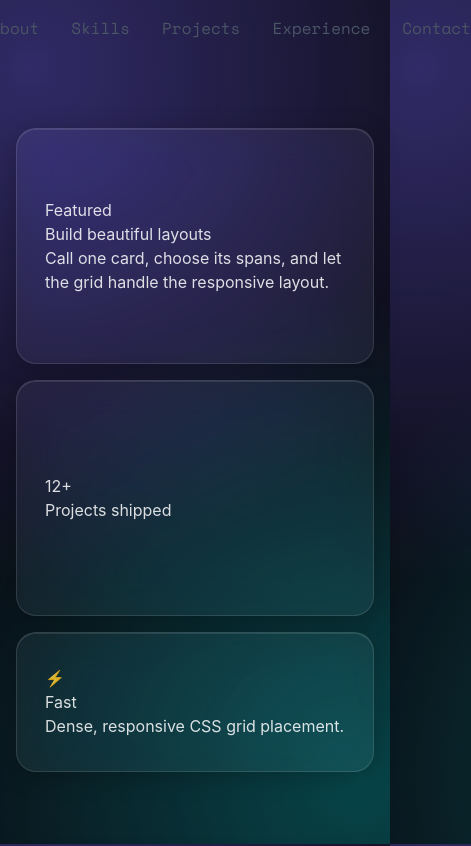
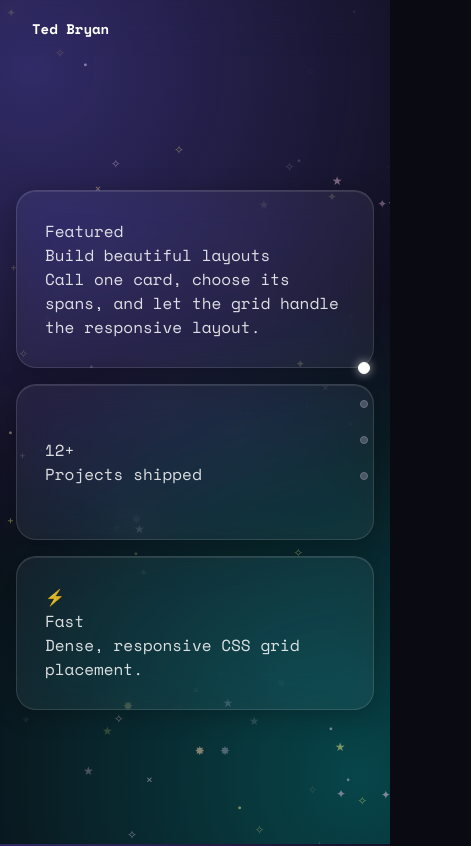
Before and after one commit to Mckenjay/portfolio, a Vue app: page / in a window 390 px wide. Shown: the top 846 px of the page, 471 px wide, since content can reach past the window. Built offline with nearby package versions, Linux system fonts and the light colour scheme.

Commit message:
Enhance portfolio layout and navigation

```diff
--- a/src/assets/styles/style.css
+++ b/src/assets/styles/style.css
@@ -11,7 +11,7 @@
 
 body {
     margin: 0;
-    min-width: 320px;
+    /*min-width: 320px;*/
     color: rgba(255, 255, 255, 0.85);
     background:
         radial-gradient(circle at 8% 8%, rgba(108, 92, 231, 0.4), transparent 32rem),
@@ -21,14 +21,10 @@ body {
 }
 
 @layer components {
-    .nav-links a {
-        @apply text-gray-600 no-underline hover:text-gray-500;
+    .portfolio-section {
+        @apply min-h-[calc(100vh-56px)] scroll-mt-20 flex items-center justify-center overflow-hidden p-8;
+        box-sizing: border-box;
     }
-}
-
-section {
-    @apply min-h-[calc(100vh-56px)] scroll-mt-14 flex items-center justify-center p-8;
-    box-sizing: border-box;
 }
 
 @media (max-width: 520px) { section { padding: 1rem; } }
--- a/src/components/Background.vue
+++ b/src/components/Background.vue
@@ -1,4 +1,4 @@
-<script setup>
+<script setup lang="ts">
 import { ref, onMounted } from 'vue';
 
 const props = defineProps({
@@ -14,9 +14,10 @@ const starColors = [
     'text-pink-200',
     'text-purple-200'
 ];
+
 const starShapes = ['•', '✦', '✧', '+', '×', '★', '✸'];
 
-const stars = ref([]);
+const stars = ref<{ id: number; color: string; shape: string; left: string; top: string; duration: number }[]>([]);
 
 const generateStars = () => {
     stars.value = Array.from({ length: props.starCount }, (_, index) => ({
@@ -35,9 +36,18 @@ onMounted(() => {
 </script>
 
 <template>
-    <div class="absolute inset-0 overflow-hidden opacity-50 pointer-events-none">
-        <div v-for="star in stars" :key="star.id" class="absolute text-xs md:text-sm" :class="star.color"
-            :style="{ left: star.left, top: star.top, animation: `twinkle ${star.duration}s infinite` }">
+    <div class="fixed inset-0 z-0 overflow-hidden opacity-50 pointer-events-none">
+        <div
+            v-for="star in stars"
+            :key="star.id"
+            class="absolute text-xs md:text-sm"
+            :class="star.color"
+            :style="{
+                left: star.left,
+                top: star.top,
+                animation: `twinkle ${star.duration}s infinite`
+            }"
+        >
             {{ star.shape }}
         </div>
     </div>
@@ -45,9 +55,7 @@ onMounted(() => {
 
 <style>
 @keyframes twinkle {
-
-    0%,
-    100% {
+    0%, 100% {
         opacity: 0;
     }
 
--- a/src/components/BentoCard.vue
+++ b/src/components/BentoCard.vue
@@ -25,7 +25,7 @@ const cardStyle = computed(() => ({
 <template><component :is="as" class="bento-card" :style="cardStyle"><slot /></component></template>
 
 <style scoped>
-.bento-card { position: relative; display: flex; flex-direction: column; justify-content: center; min-width: 0; padding: 1.75rem; overflow: hidden; border: 1px solid rgba(255,255,255,.12); border-radius: 1.25rem; background: rgba(255,255,255,.06); box-shadow: inset 0 1px 0 rgba(255,255,255,.1), 0 4px 24px rgba(0,0,0,.25); color: rgba(255,255,255,.85); font-family: Inter, 'Segoe UI', system-ui, sans-serif; backdrop-filter: blur(18px) saturate(1.4); -webkit-backdrop-filter: blur(18px) saturate(1.4); grid-column: span var(--bento-card-columns); grid-row: span var(--bento-card-rows); transition: transform .35s cubic-bezier(.22,1,.36,1), box-shadow .35s cubic-bezier(.22,1,.36,1), border-color .35s ease; }
+.bento-card { position: relative; display: flex; flex-direction: column; justify-content: center; min-width: 0; padding: 1.75rem; overflow: hidden; border: 1px solid rgba(255,255,255,.12); border-radius: 1.25rem; background: rgba(255,255,255,.06); box-shadow: inset 0 1px 0 rgba(255,255,255,.1), 0 4px 24px rgba(0,0,0,.25); color: rgba(255,255,255,.85); font-family: 'Space Mono', Inter, 'Segoe UI', system-ui, sans-serif; backdrop-filter: blur(18px) saturate(1.4); -webkit-backdrop-filter: blur(18px) saturate(1.4); grid-column: span var(--bento-card-columns); grid-row: span var(--bento-card-rows); transition: transform .35s cubic-bezier(.22,1,.36,1), box-shadow .35s cubic-bezier(.22,1,.36,1), border-color .35s ease; }
 .bento-card::after { content: ''; position: absolute; inset: 0; border-radius: inherit; pointer-events: none; opacity: 0; background: linear-gradient(135deg, rgba(255,255,255,.08), transparent 50%); transition: opacity .35s ease; }
 .bento-card:hover { transform: translateY(-4px) scale(1.015); border-color: rgba(255,255,255,.22); box-shadow: inset 0 1px 0 rgba(255,255,255,.15), 0 12px 40px rgba(0,0,0,.35); }.bento-card:hover::after { opacity: 1; }
 @media (max-width: 900px) { .bento-card { grid-column: span var(--bento-card-columns-tablet); grid-row: span var(--bento-card-rows-tablet); } }
--- a/src/components/BentoGrid.vue
+++ b/src/components/BentoGrid.vue
@@ -15,7 +15,7 @@ const props = withDefaults(defineProps<{
 const gridStyle = computed(() => ({
   '--bento-columns': String(props.columns),
   '--bento-tablet-columns': String(Math.min(props.tabletColumns, props.columns)),
-  '--bento-row-height': `${props.rowHeight}px`,
+  '--bento-row-height': `clamp(70px, 8vh, ${props.rowHeight}px)`,
   '--bento-gap': props.gap,
   '--bento-max-width': props.maxWidth,
 }))
--- a/src/components/NavBar.vue
+++ b/src/components/NavBar.vue
@@ -1,13 +1,92 @@
+<script setup lang="ts">
+import { ref, onMounted, onUnmounted } from 'vue';
+
+const isMenuOpen = ref(false);
+const activeSection = ref('home');
+
+const navItems = [
+  { name: 'Home', id: 'home' },
+  { name: 'About', id: 'about' },
+  { name: 'Projects', id: 'projects' },
+  { name: 'Contact', id: 'contact'},
+];
+
+const scrollToSection = (id: string) => {
+  const section = document.getElementById(id);
+
+  if (section) {
+    section.scrollIntoView({
+      behavior: 'smooth',
+      block: 'start',
+    })
+  }
+
+  activeSection.value = id;
+  isMenuOpen.value = false;
+}
+
+const updateActiveSection = () => {
+  const navBarHeight = 56;
+  const scrollPosition = window.scrollY + navBarHeight + 100;
+
+  for (const item of navItems) {
+    const section = document.getElementById(item.id);
+
+    if (!section) continue;
+
+    const sectionTop = section.offsetTop;
+    const sectionBottom = sectionTop + section.offsetHeight;
+
+    if (scrollPosition >= sectionTop && scrollPosition < sectionBottom) {
+      activeSection.value = item.id;
+      break;
+    }
+  }
+}
+
+onMounted(() => {
+  window.addEventListener('scroll', updateActiveSection);
+  updateActiveSection();
+})
+
+onUnmounted(() => { window.removeEventListener('scroll', updateActiveSection) })
+
+</script>
 <template>
-    <nav class="sticky top-0 z-50 w-full h-14 p-4">
-        <div class="nav-links flex justify-center gap-8">
-            <a href="#home">Home</a>
-            <a href="#bento-demo">About</a>
-            <a href="#skills">Skills</a>
-            <a href="#projects">Projects</a>
-            <a href="#experience">Experience</a>
-            <a href="#contact">Contact</a>
+    <nav class="sticky top-0 z-50 w-full h-14 p-4 backdrop-blur-md">
+        <div class="md:flex gap-8 justify-center mx-auto h-14 max-w-7xl items-center px-4 md:px-8">
+            <a href="#home" class="text-sm font-bold text-white no-underline" @click.prevent="scrollToSection('home')" > Ted Bryan </a>
+
+            <div class="nav-links hidden gap-md-8 items-center md:flex">
+                <a
+                    v-for="item in navItems"
+                    :key="item.id"
+                    :href="`#${item.id}`"
+                    class="relative rounded-lg px-3 py-2 text-sm no-underline transition-all duration-200"
+                    :class="activeSection === item.id ? 'text-gray-400' : 'text-gray-600 hover:text-gray-400'"
+                    @click.prevent="scrollToSection(item.id)"
+                >
+                    {{ item.name }}
+                </a>
+            </div>
         </div>
     </nav>
+    <div class="fixed right-4 top-1/2 z-50 flex -translate-y-1/2 flex-col items-end gap-4 md:hidden" aria-label="Section navigation" >
+        <a
+            v-for="item in navItems"
+            :key="item.id"
+            :href="`#${item.id}`"
+            class="group relative flex h-5 w-5 items-center justify-center"
+            :aria-label="`Go to ${item.name}`"
+            :aria-current=" activeSection === item.id ? 'page' : undefined "
+            @click.prevent="scrollToSection(item.id)"
+        >
+            <span class="pointer-events-none absolute right-7 whitespace-nowrap rounded-md border border-white/10 bg-[#0a0a12]/90 px-3 py-1.5 text-xs text-white opacity-0 shadow-lg backdrop-blur-md transition-all duration-200 group-hover:translate-x-0 group-hover:opacity-100 group-focus-visible:translate-x-0 group-focus-visible:opacity-100 translate-x-2" >
+                {{ item.name }} </span> <!-- Dot -->
+            <span class="block rounded-full border transition-all duration-300"
+                :class=" activeSection === item.id ? 'h-3 w-3 border-white bg-white shadow-[0_0_10px_rgba(255,255,255,0.7)]' : 'h-2 w-2 border-gray-500 bg-gray-500/60 group-hover:h-3 group-hover:w-3 group-hover:border-white group-hover:bg-white' " >
+            </span>
+        </a>
+    </div>
 </template>
 <style scoped></style>
--- a/src/components/sections/BentoSection.vue
+++ b/src/components/sections/AboutSection.vue
@@ -4,7 +4,7 @@ import BentoGrid from '@/components/BentoGrid.vue'
 </script>
 
 <template>
-  <section id="bento-demo" class="portfolio-section bento-demo">
+  <section id="about" class="portfolio-section bento-demo">
     <BentoGrid>
         <BentoCard :width="2" :height="2" class="cell-hero">
             <span class="tag">Featured</span>
--- a/src/views/Portfolio.vue
+++ b/src/views/Portfolio.vue
@@ -1,15 +1,21 @@
 <script setup lang="ts">
 import NavBar from '@/components/NavBar.vue';
+import Background from '@/components/Background.vue';
 import HomeSection from '@/components/sections/HomeSection.vue';
-import BentoSection from '@/components/sections/BentoSection.vue';
+import AboutSection from '@/components/sections/AboutSection.vue';
 </script>
 
 <template>
-    <NavBar />
-    <main class="portfolio">
-        <HomeSection />
-        <BentoSection />
-    </main>
+    <div class="relative min-h-screen">
+        <Background />
+
+        <div class="relative z-10 w-full">
+            <NavBar />
+            <main>
+                <HomeSection />
+                <AboutSection />
+            </main>
+        </div>
+    </div>
 </template>
-
 <style scoped></style>
```
Also changed, not shown: src/components/sections/ContactSection.vue (added).
